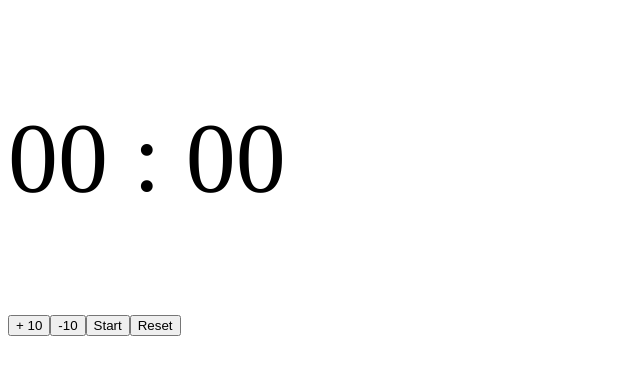
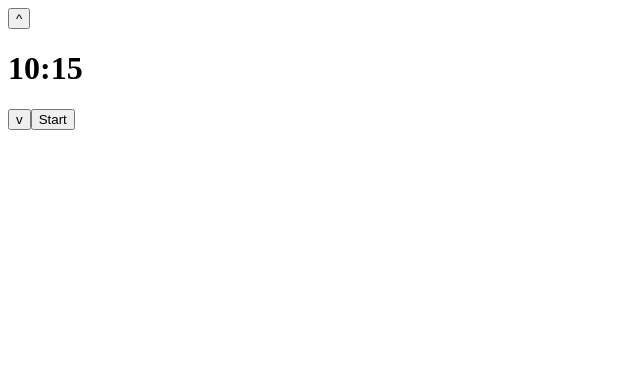
Before and after one commit to fabquo/pomodoro-react, a React (Vite) app: page / in a window 1280 px wide. Shown: the top 374 px of the page, without its empty margins (0-640 px from the left). Built offline with nearby package versions, Linux system fonts and the light colour scheme.

Commit message:
Début timer

```diff
--- a/src/components/app/App.jsx
+++ b/src/components/app/App.jsx
@@ -1,11 +1,9 @@
 import React from "react";
-import Buttons from "../controls/controls";
 import Timer from "../timer/timer";
 
 const App = () => (
     <div>
         <Timer />
-        <Buttons />
     </div>
 );
 
--- /dev/null
+++ b/src/components/controls/addtime.jsx
@@ -0,0 +1,16 @@
+import React from "react";
+
+const AddTime = ({minutes, setMinutes}) => {
+    const time = () => {
+        if (minutes < 60) {
+            setMinutes(minutes + 1);
+        }
+    };
+
+    return (
+        <button className={"addTime"} onClick={time}>
+            {"^"}
+        </button>
+    );
+};
+export default AddTime;
--- a/src/components/controls/controls.jsx
+++ /dev/null
@@ -1,12 +0,0 @@
-import React from "react";
-
-const Buttons = () => (
-    <div>
-        <button>{"+ 10"}</button>
-        <button>{"-10"}</button>
-        <button>{"Start"}</button>
-        <button>{"Reset"}</button>
-    </div>
-);
-
-export default Buttons;
--- /dev/null
+++ b/src/components/controls/minustime.jsx
@@ -0,0 +1,16 @@
+import React from "react";
+
+const MinusTime = ({minutes, setMinutes}) => {
+    const time = () => {
+        if (minutes > 0) {
+            setMinutes(minutes - 1);
+        }
+    };
+
+    return (
+        <button className={"minusTime"} onClick={time}>
+            {"v"}
+        </button>
+    );
+};
+export default MinusTime;
--- /dev/null
+++ b/src/components/controls/reset.jsx
@@ -0,0 +1,5 @@
+import React from "react";
+
+const Reset = () => {};
+
+export default Reset;
--- /dev/null
+++ b/src/components/controls/startstop.jsx
@@ -0,0 +1,26 @@
+import React, {useEffect} from "react";
+
+const StartStop = ({seconds, setSeconds, isActive, setIsActive}) => {
+    const toggle = () => {
+        setIsActive(!isActive);
+    };
+
+    useEffect(() => {
+        let interval = null;
+        if (isActive) {
+            interval = setTimeout(() => {
+                setSeconds(seconds - 1);
+            }, 1000);
+        } else {
+            clearTimeout(interval);
+        }
+    });
+
+    return (
+        <button className={"startStop"} onClick={toggle}>
+            {isActive ? "Stop" : "Start"}
+        </button>
+    );
+};
+
+export default StartStop;
--- a/src/components/timer/timer.jsx
+++ b/src/components/timer/timer.jsx
@@ -1,9 +1,34 @@
-import React from "react";
+import React, {useState} from "react";
+import AddTime from "../controls/addtime";
+import MinusTime from "../controls/minustime";
+import StartStop from "../controls/startstop";
+//import Reset from "../controls/reset";
 
-const Timer = () => (
-    <div>
-        <p style={{fontSize:"100px"}}>{"00 : 00"}</p>
-    </div>
-);
+const Timer = () => {
+    const [minutes, setMinutes] = useState(10);
+    const [seconds, setSeconds] = useState(15);
+    const [isActive, setIsActive] = useState(false);
 
+    return (
+        <div>
+            <AddTime minutes={minutes} setMinutes={setMinutes} />
+            <h1>
+                {minutes < 10 && "0"}
+                {minutes}
+                {":"}
+                {seconds < 10 && "0"}
+                {seconds}
+            </h1>
+            <MinusTime minutes={minutes} setMinutes={setMinutes} />
+            <StartStop
+                minutes={minutes}
+                setMinutes={setMinutes}
+                seconds={seconds}
+                setSeconds={setSeconds}
+                isActive={isActive}
+                setIsActive={setIsActive}
+            />
+        </div>
+    );
+};
 export default Timer;
```
